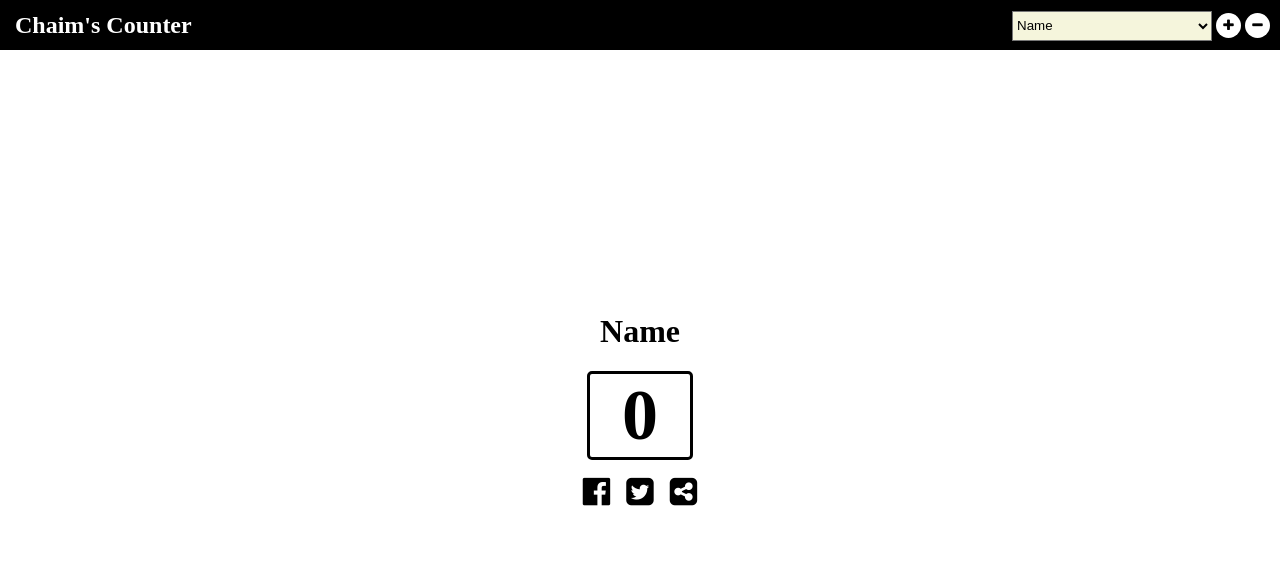
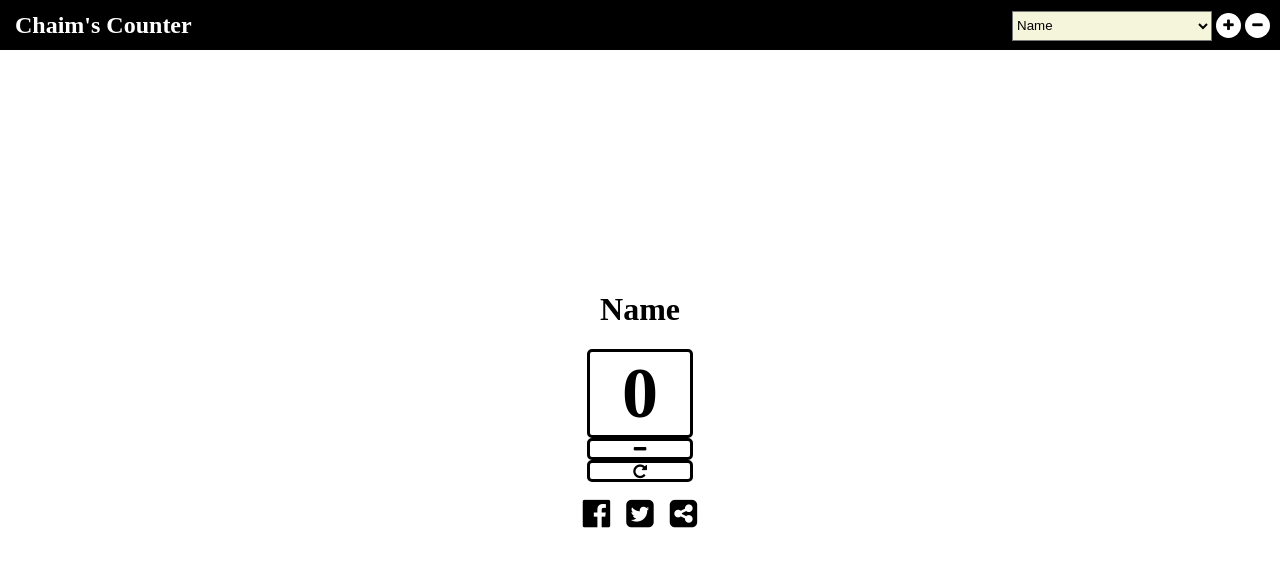
Before and after one commit to chiptus/counter, a website: page index.html in a window 1280 px wide. Drawn offline with Linux system fonts and the light colour scheme.

Commit message:
added reset and minus buttons

```diff
--- a/index.html
+++ b/index.html
@@ -34,6 +34,10 @@
         <div class="box">
           <div id="count"></div>
         </div>
+        <div class="">
+          <div class="box"><i class="fa fa-minus"></i></div>
+          <div class="box" id="restart-counter"><i class="fa fa-repeat"></i></div>
+        </div>
       </div>
       <div class="social">
         <button id="share-facebook" class="icon-btn"><i class="fa fa-facebook-official"></i></button>
```
